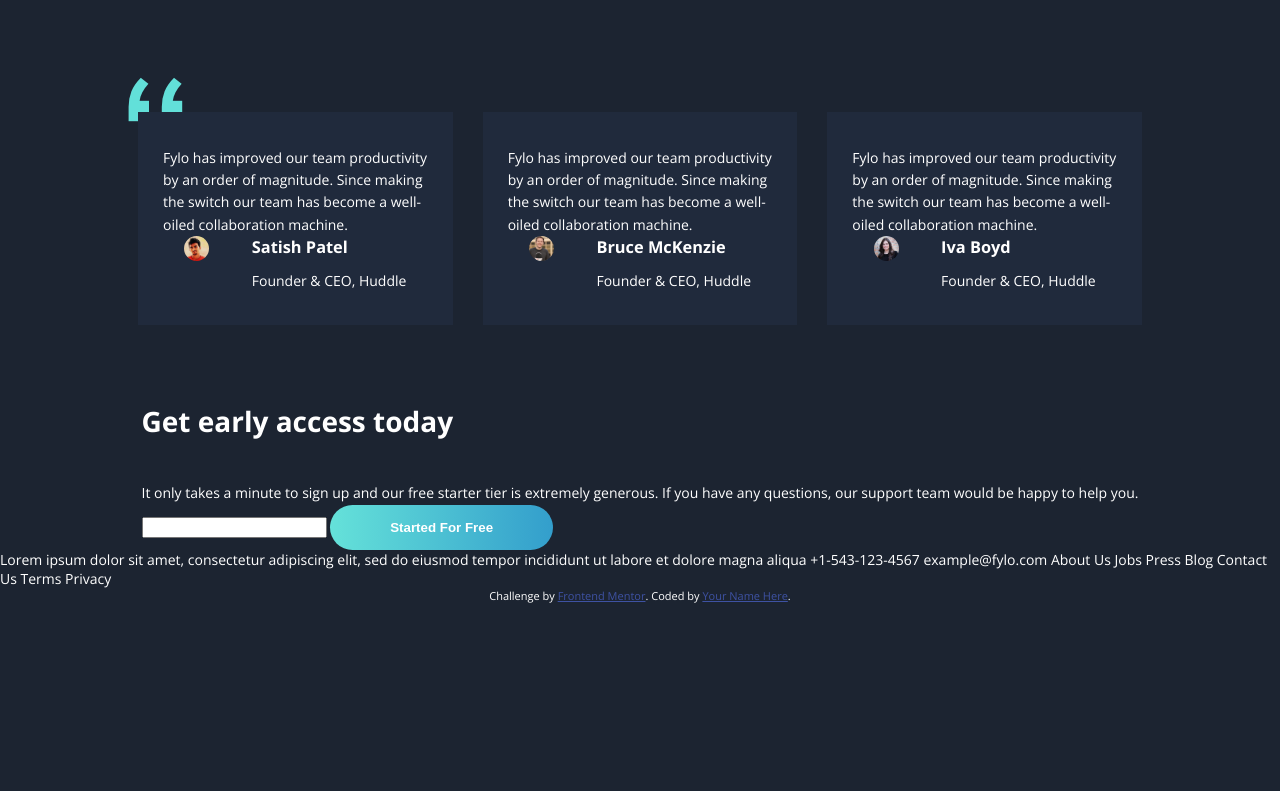
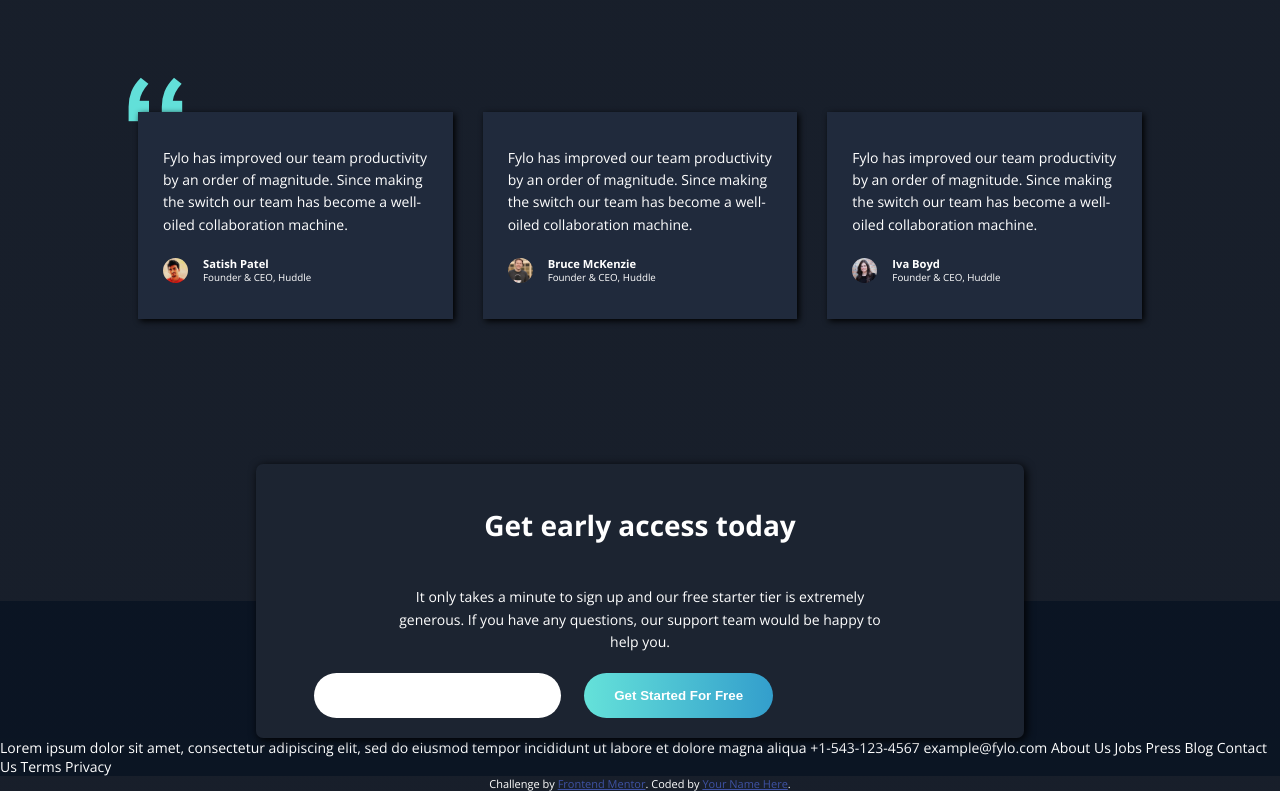
Before and after one commit to sergioatreides/fylo-dark-theme-landing-page, a plain HTML site: page index.html in a window 1280 px wide. Shown: the part 2017-2808 px from the top of the page. Before the commit the page ends 2620 px from the top, so only its background shows below. Drawn offline with nearby package versions, Linux system fonts and the light colour scheme.

Commit message:
Alpha v2 - 80% styled

```diff
--- a/css/styles.css
+++ b/css/styles.css
@@ -10,6 +10,7 @@
     --light-red: hsl(0, 100%, 63%); /* errors */
     /* Neutral colors */
     --white: hsl(0, 0%, 100%);
+    --black: hsl(0, 0%, 0%);
     /* Fonts */
     --fuente-cuerpo: 'Open Sans', sans-serif; /* body font */
     --fuente-titulos: 'Raleway', sans-serif; /* Headings, Call-to-actions, Header Navigation */
@@ -19,8 +20,10 @@
     margin: 0 auto;
 }
 body {
-    background-image: url("../images/bg-curvy-desktop.svg");
-    background-color: var(--dark-blue);
+    background: url("../images/bg-curvy-desktop.svg"),
+                linear-gradient(to bottom, var(--dark-blue),
+                                            var(--dark-blue) 50%,
+                                            var(--dark-blue-main) 50%);
     background-repeat: no-repeat;
     background-size: contain;
     background-position-x: center;
@@ -168,6 +171,7 @@ h3 {
     grid-template-columns: repeat(3, 1fr);
     grid-template-rows: 1fr;
     margin-top: 80px;
+    margin-bottom: 80px;
     width: 80%;
     grid-gap: 30px;
     padding: 35px 10px;
@@ -178,21 +182,75 @@ h3 {
 .s-testimonios__item {
     background-color: var(--dark-blue-testimonials);
     padding: 35px 25px;
+    filter: drop-shadow(2px 2px 3px var(--black));
 }
 .s-testimonios_retrato {
     width: 25px;
     height: 25px;
     border-radius: 50%;
+    margin-left: 0;
+    margin-right: 0;
 }
 .s-testimonios__heading {
+    margin-top: 20px;
     display: flex;
     flex-direction: row;
+    justify-content: flex-start;
+    align-items: center;
+}
+.s-testimonios__id {
+    margin-left: 15px;
+}
+.s-testimonios__cargo {
+    font-size: .7em;
+}
+.s-testimonios__nombre {
+    font-size: .8em;
 }
 
-/* ------------     BOTONES   ---------------*/
+/* ---------- SECCIÓN FORMULARIO -----------*/
+.s-formulario {
+    margin-top: 30px;
+    width: 100%;
+    display: flex;
+    flex-direction: row;
+    justify-content: center;
+    align-items: center;
+    background: linear-gradient(to bottom, var(--dark-blue-main),
+                                            var(--dark-blue-main) 50%,
+                                            var(--dark-blue-footer) 50%);
+}
+.s-formulario__form {
+    width: 60%;
+    background-color: var(--dark-blue);
+    display: flex;
+    flex-direction: column;
+    border-radius: 7px;
+    filter: drop-shadow(2px 2px 5px var(--black));
+}
+.s-formulario__form__texto {
+    width: 65%;
+    text-align: center;
+}
+.s-formulario__form__subs {
+    width: 85%;
+    margin-top: 20px;
+    margin-bottom: 20px;
 
+}
+/* -------------   MENU PIE  -------------*/
+.menu-pie {
+    background-color: var(--dark-blue-footer);
+}
+
+/* ----------  BOTONES & INPUT  -----------*/
+.i-email {
+    padding: 15px 35px;
+    margin-right: 20px;
+    border-radius: 50px;
+    border: 0;
+}
 .boton {
-    padding: 15px 60px;
     border-radius: 50px;
     border: 0;
     font-weight: bold;
@@ -206,7 +264,11 @@ h3 {
 .boton:hover {
     cursor: pointer;
 }
+.b-form {
+    padding: 15px 30px;
+}
 .b-getstarted {
+    padding: 15px 60px;
     margin-top: 30px;
     margin-bottom: 30px;
 }
--- a/index.html
+++ b/index.html
@@ -94,7 +94,7 @@
         <div class="s-testimonios__heading">
           <img class="s-testimonios_retrato" src="images/profile-1.jpg" alt="Satish Patel">
           <div class="s-testimonios__id">
-            <h3 class="s-testimonios__nombre">Satish Patel</h3>
+            <h4 class="s-testimonios__nombre">Satish Patel</h4>
             <p class="s-testimonios__cargo">Founder & CEO, Huddle</p>
           </div>
         </div>
@@ -108,7 +108,7 @@
         <div class="s-testimonios__heading">
           <img class="s-testimonios_retrato" src="images/profile-2.jpg" alt="Bruce McKenzie">
           <div class="s-testimonios__id">
-            <h3 class="s-testimonios__nombre">Bruce McKenzie</h3>
+            <h4 class="s-testimonios__nombre">Bruce McKenzie</h4>
             <p class="s-testimonios__cargo">Founder & CEO, Huddle</p>
           </div>
         </div>
@@ -122,7 +122,7 @@
         <div class="s-testimonios__heading">
           <img class="s-testimonios_retrato" src="images/profile-3.jpg" alt="Iva Boyd">
           <div class="s-testimonios__id">
-            <h3 class="s-testimonios__nombre">Iva Boyd</h3>
+            <h4 class="s-testimonios__nombre">Iva Boyd</h4>
             <p class="s-testimonios__cargo">Founder & CEO, Huddle</p>
           </div>
         </div>
@@ -133,22 +133,29 @@
 
     <section class="seccion s-formulario">
 
-      <header>
-        <h2>Get early access today</h2>
-      </header>
+      <form class="s-formulario__form" action="" method="GET">
 
-      <p class="parrafo">It only takes a minute to sign up and our free starter tier is extremely generous. If you have any questions, our support team would be happy to help you.</p>
+        <div class="s-formulario__form__texto">
 
-      <form action="" method="GET">
-        <input type="text">
-        <button class="boton b-form">Started For Free</button>
+          <header>
+            <h2>Get early access today</h2>
+          </header>
+
+          <p class="parrafo">It only takes a minute to sign up and our free starter tier is extremely generous. If you have any questions, our support team would be happy to help you.</p>
+
+        </div>
+        <div class="s-formulario__form__subs">
+          <input class="i-email" type="email" required>
+          <button class="boton b-form">Get Started For Free</button>
+        </div>
+
       </form>
 
     </section>
 
   </main>
 
-  <footer>
+  <footer class="menu-pie">
     Lorem ipsum dolor sit amet, consectetur adipiscing elit, sed do eiusmod tempor incididunt ut labore et
     dolore magna aliqua
 
```
Also changed, not shown: 1 other file.
